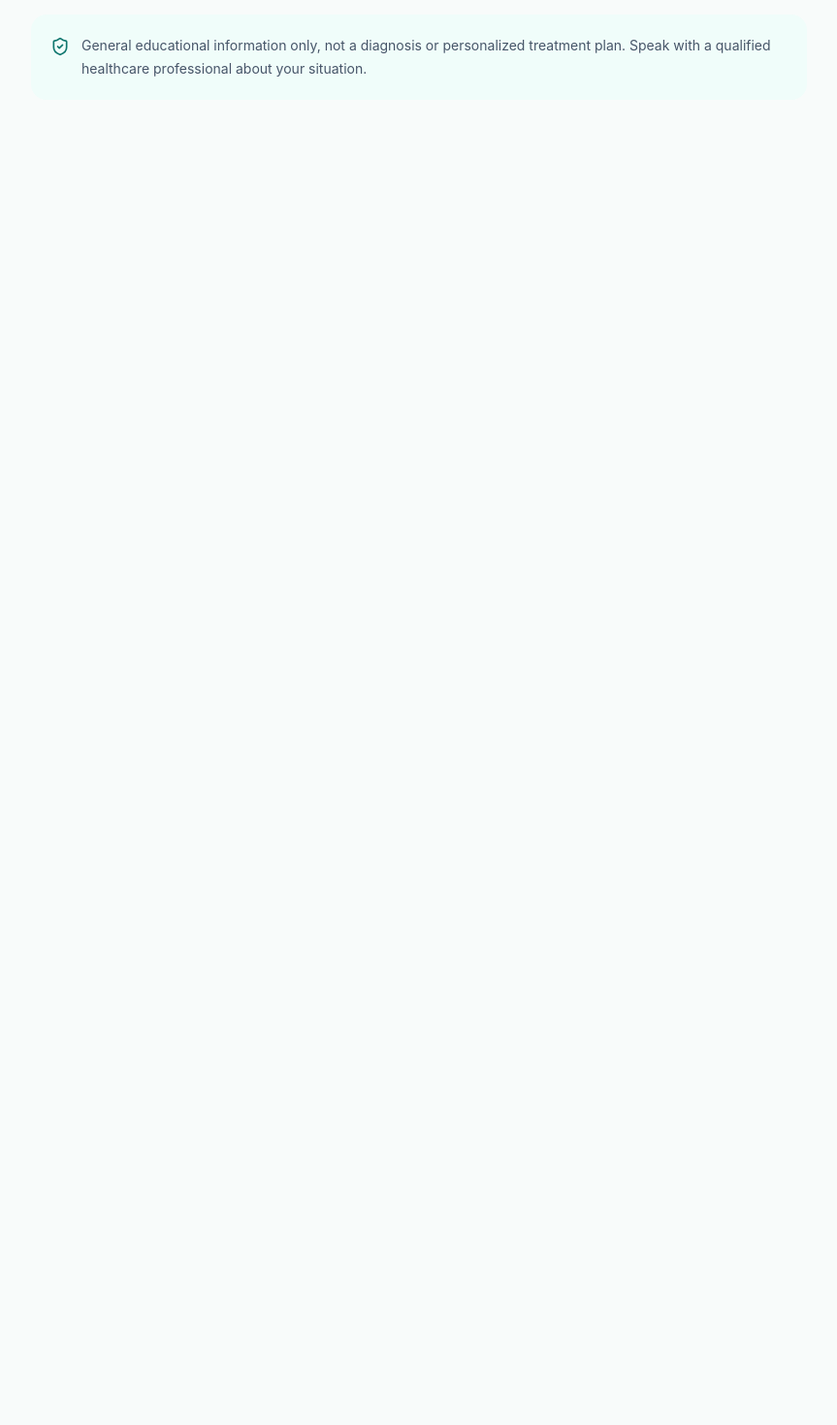
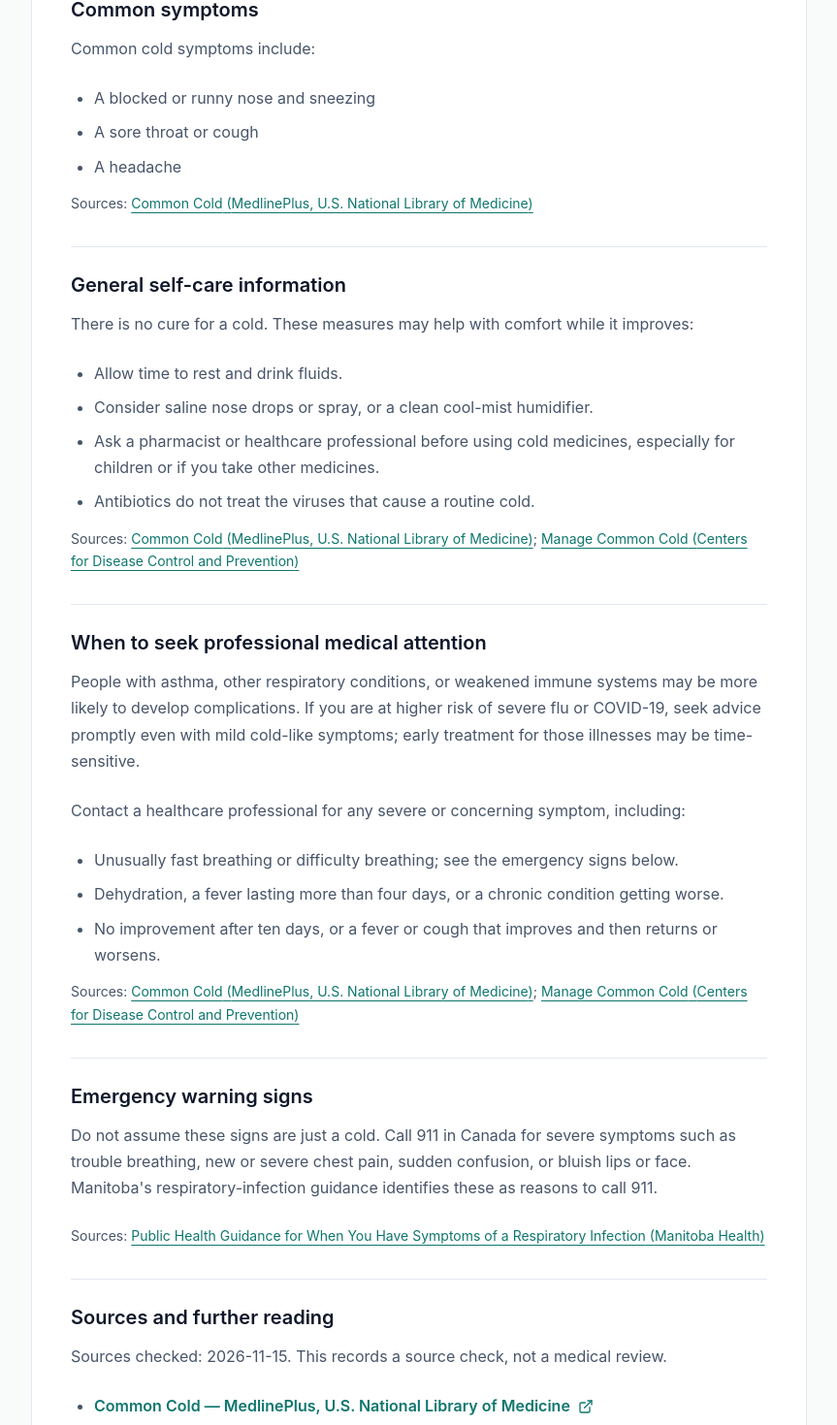
Before and after one commit to ojaskaushik/CarePath, a React (Vite) app in the folder frontend/: page /health-library/common-cold in a window 1280 px wide. Shown: the part 640-2110 px from the top of the page at 97% size, without its empty margins (208-1071 px from the left). Before the commit the page ends 807 px from the top, so only its background shows below. Built offline with nearby package versions, Linux system fonts and the light colour scheme; no server answers.

Commit message:
Add common cold article

```diff
--- a/frontend/src/data/healthTopics.js
+++ b/frontend/src/data/healthTopics.js
@@ -5,6 +5,86 @@ export const healthTopics = [
     description: "Learn about the common cold, everyday comfort measures, and when to seek care.",
     keywords: ["cold", "runny nose", "sneezing", "congestion"],
     sourceUrl: "https://medlineplus.gov/commoncold.html",
+    article: {
+      sourcesChecked: "2026-11-15",
+      sections: [
+        {
+          id: "overview",
+          title: "Overview",
+          paragraphs: [
+            "A cold is an infection caused by viruses that affects the nose and throat. Most people recover within one to two weeks, although some symptoms can last 10 to 14 days.",
+          ],
+          sourceIds: ["medlineplus"],
+        },
+        {
+          id: "symptoms",
+          title: "Common symptoms",
+          paragraphs: ["Common cold symptoms include:"],
+          items: [
+            "A blocked or runny nose and sneezing",
+            "A sore throat or cough",
+            "A headache",
+          ],
+          sourceIds: ["medlineplus"],
+        },
+        {
+          id: "self-care",
+          title: "General self-care information",
+          paragraphs: [
+            "There is no cure for a cold. These measures may help with comfort while it improves:",
+          ],
+          items: [
+            "Allow time to rest and drink fluids.",
+            "Consider saline nose drops or spray, or a clean cool-mist humidifier.",
+            "Ask a pharmacist or healthcare professional before using cold medicines, especially for children or if you take other medicines.",
+            "Antibiotics do not treat the viruses that cause a routine cold.",
+          ],
+          sourceIds: ["medlineplus", "cdc"],
+        },
+        {
+          id: "medical-attention",
+          title: "When to seek professional medical attention",
+          paragraphs: [
+            "People with asthma, other respiratory conditions, or weakened immune systems may be more likely to develop complications. If you are at higher risk of severe flu or COVID-19, seek advice promptly even with mild cold-like symptoms; early treatment for those illnesses may be time-sensitive.",
+            "Contact a healthcare professional for any severe or concerning symptom, including:",
+          ],
+          items: [
+            "Unusually fast breathing or difficulty breathing; see the emergency signs below.",
+            "Dehydration, a fever lasting more than four days, or a chronic condition getting worse.",
+            "No improvement after ten days, or a fever or cough that improves and then returns or worsens.",
+          ],
+          sourceIds: ["medlineplus", "cdc"],
+        },
+        {
+          id: "emergency-signs",
+          title: "Emergency warning signs",
+          paragraphs: [
+            "Do not assume these signs are just a cold. Call 911 in Canada for severe symptoms such as trouble breathing, new or severe chest pain, sudden confusion, or bluish lips or face. Manitoba's respiratory-infection guidance identifies these as reasons to call 911.",
+          ],
+          sourceIds: ["manitoba"],
+        },
+      ],
+      sources: [
+        {
+          id: "medlineplus",
+          publisher: "MedlinePlus, U.S. National Library of Medicine",
+          title: "Common Cold",
+          url: "https://medlineplus.gov/commoncold.html",
+        },
+        {
+          id: "cdc",
+          publisher: "Centers for Disease Control and Prevention",
+          title: "Manage Common Cold",
+          url: "https://www.cdc.gov/common-cold/treatment/index.html",
+        },
+        {
+          id: "manitoba",
+          publisher: "Manitoba Health",
+          title: "Public Health Guidance for When You Have Symptoms of a Respiratory Infection",
+          url: "https://gov.mb.ca/health/publichealth/respiratory-infection-symptom-guidance.html",
+        },
+      ],
+    },
   },
   {
     slug: "headaches",
--- a/frontend/src/pages/HealthTopic.jsx
+++ b/frontend/src/pages/HealthTopic.jsx
@@ -27,6 +27,56 @@ export default function HealthTopic() {
               <p>{topic.description}</p>
             </header>
 
+            {topic.article ? (
+              <>
+                {topic.article.sections.map((section) => (
+                  <section
+                    key={section.id}
+                    className="care-topic-section"
+                    aria-labelledby={`topic-${section.id}`}
+                  >
+                    <h2 id={`topic-${section.id}`}>{section.title}</h2>
+                    {section.paragraphs.map((paragraph) => (
+                      <p key={paragraph}>{paragraph}</p>
+                    ))}
+                    {section.items && (
+                      <ul>
+                        {section.items.map((item) => <li key={item}>{item}</li>)}
+                      </ul>
+                    )}
+                    <p className="care-topic-citations">
+                      Sources: {section.sourceIds.map((sourceId, index) => {
+                        const source = topic.article.sources.find((item) => item.id === sourceId);
+                        return (
+                          <span key={sourceId}>
+                            {index > 0 && "; "}
+                            <a href={source.url}>{source.title} ({source.publisher})</a>
+                          </span>
+                        );
+                      })}
+                    </p>
+                  </section>
+                ))}
+                <section className="care-topic-section" aria-labelledby="topic-sources">
+                  <h2 id="topic-sources">Sources and further reading</h2>
+                  <p>
+                    Sources checked: <time dateTime={topic.article.sourcesChecked}>
+                      {topic.article.sourcesChecked}
+                    </time>. This records a source check, not a medical review.
+                  </p>
+                  <ul>
+                    {topic.article.sources.map((source) => (
+                      <li key={source.id}>
+                        <a href={source.url} className="care-topic-source">
+                          {source.title} — {source.publisher}
+                          <ExternalLink size={16} aria-hidden="true" />
+                        </a>
+                      </li>
+                    ))}
+                  </ul>
+                </section>
+              </>
+            ) : (
               <section aria-labelledby="topic-content-heading">
                 <h2 id="topic-content-heading">About this topic</h2>
                 <p>
@@ -44,6 +94,7 @@ export default function HealthTopic() {
                   <span>(opens in a new tab)</span>
                 </a>
               </section>
+            )}
           </article>
         ) : (
           <div className="care-library-empty">
--- a/frontend/src/styles/health-library.css
+++ b/frontend/src/styles/health-library.css
@@ -211,6 +211,38 @@
   line-height: 1.7;
 }
 
+.care-topic-section + .care-topic-section {
+  margin-top: 32px;
+  padding-top: 24px;
+  border-top: 1px solid #e2e8f0;
+}
+
+.care-topic-section ul {
+  padding-left: 24px;
+  list-style: disc;
+  color: #475569;
+  line-height: 1.7;
+}
+
+.care-topic-section li + li {
+  margin-top: 8px;
+}
+
+.care-topic-citations a {
+  color: #0f766e;
+  text-decoration: underline;
+  text-underline-offset: 4px;
+}
+
+.care-topic-panel .care-topic-citations {
+  font-size: 14px;
+}
+
+.care-topic-citations a:focus-visible {
+  outline: 3px solid #0f766e;
+  outline-offset: 4px;
+}
+
 .care-library-disclaimer {
   display: flex;
   align-items: flex-start;
```
Lines whose indentation alone changed are shown as unchanged.
